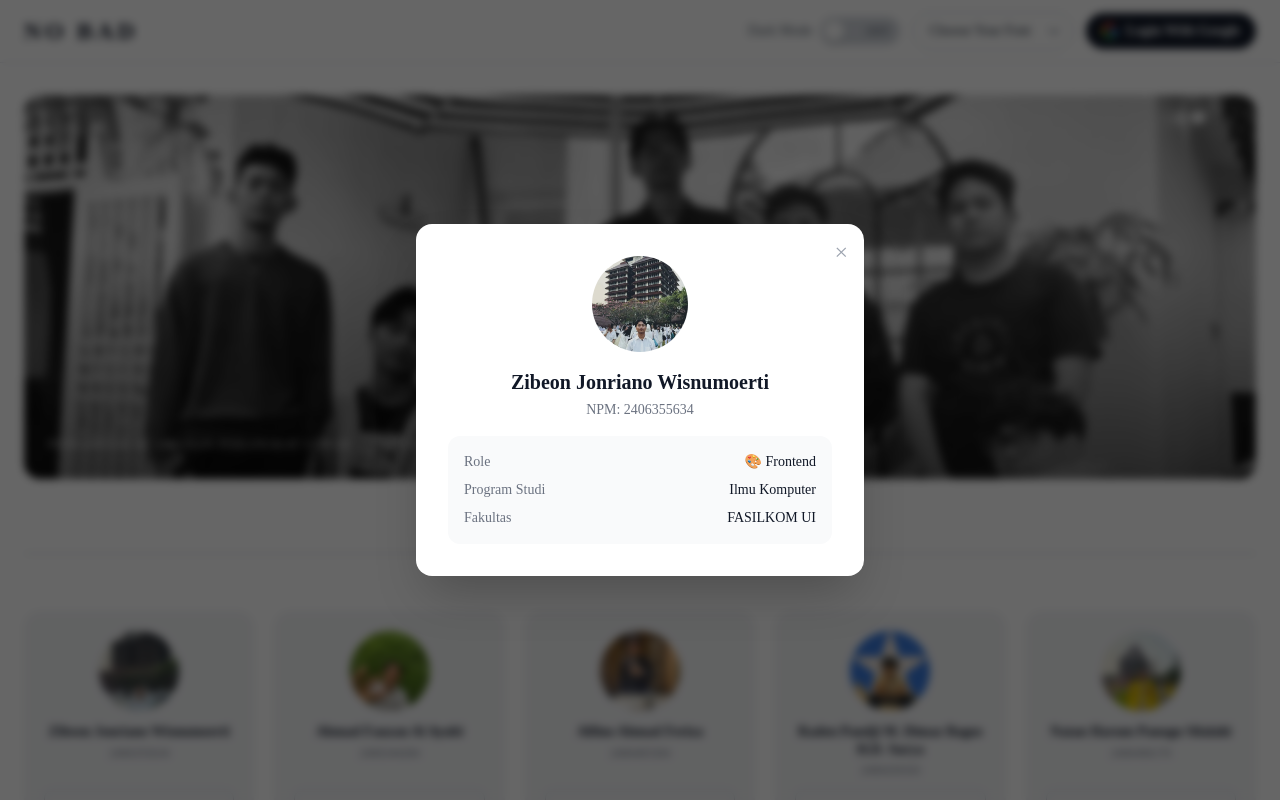
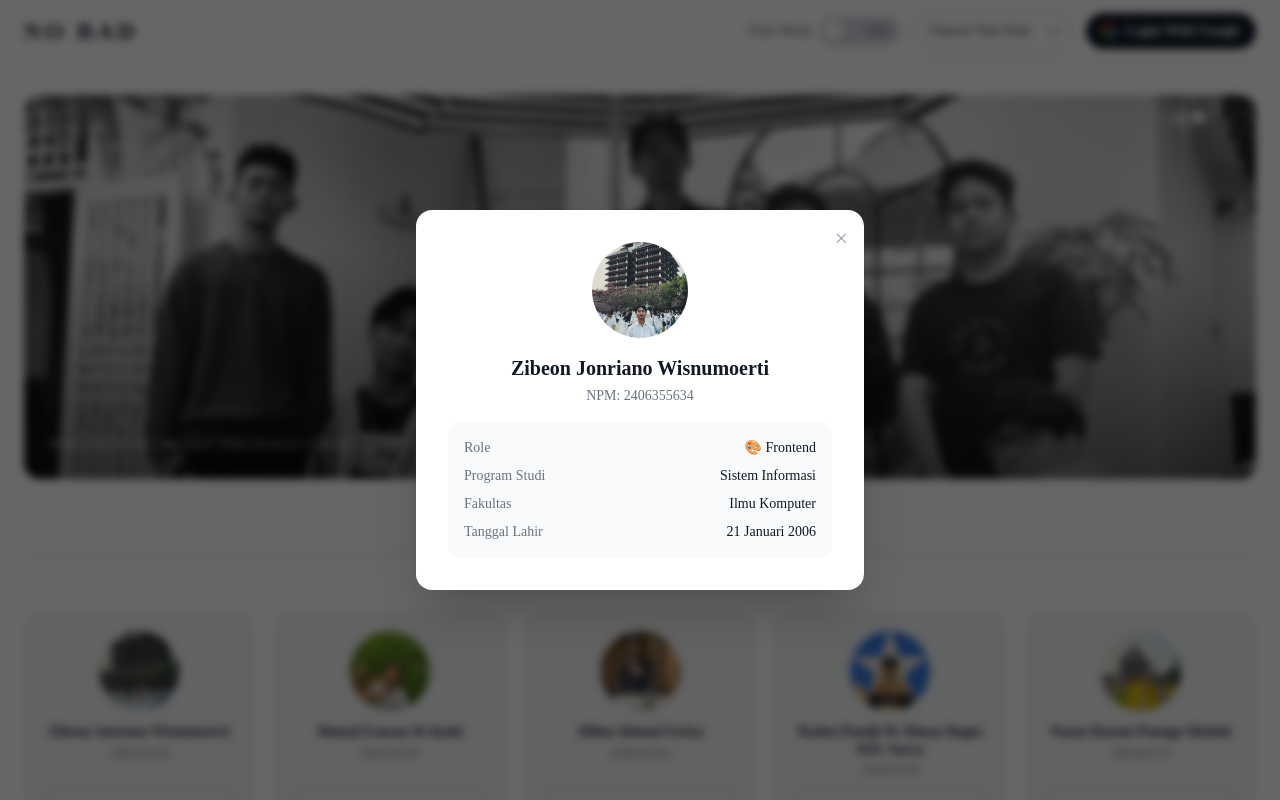
Before and after one commit to NO-BAD-PKPL-26/Auth-Project, a Django app: template landing/templates/landing_page.html in a window 1280 px wide, after a click that opens the changed part. Run offline with Django 5.2, Linux system fonts and the light colour scheme; the template is opened without the code that fills it, so the values that code supplies are empty; some libraries are stand-ins or nearby versions; some web fonts are replaced.

Commit message:
memperbaiki isi dari biodata

```diff
--- a/auth_project/settings.py
+++ b/auth_project/settings.py
@@ -42,6 +42,7 @@ INSTALLED_APPS = [
     'django.contrib.messages',
     'django.contrib.staticfiles',
     'landing',
+    'social_django',
 ]
 
 MIDDLEWARE = [
--- a/landing/templates/landing_page.html
+++ b/landing/templates/landing_page.html
@@ -322,11 +322,15 @@
             </div>
             <div class="flex justify-between text-sm">
             <span class="text-gray-500">Program Studi</span>
+            <span class="font-medium">Sistem Informasi</span>
+            </div>
+            <div class="flex justify-between text-sm">
+            <span class="text-gray-500">Fakultas</span>
             <span class="font-medium">Ilmu Komputer</span>
             </div>
             <div class="flex justify-between text-sm">
-            <span class="text-gray-500">Fakultas</span>
-            <span class="font-medium">FASILKOM UI</span>
+            <span class="text-gray-500">Tanggal Lahir</span>
+            <span class="font-medium">21 Januari 2006</span>
             </div>
         </div>
         </div>
@@ -351,11 +355,15 @@
             </div>
             <div class="flex justify-between text-sm">
             <span class="text-gray-500">Program Studi</span>
+            <span class="font-medium">Sistem Informasi</span>
+            </div>
+            <div class="flex justify-between text-sm">
+            <span class="text-gray-500">Fakultas</span>
             <span class="font-medium">Ilmu Komputer</span>
             </div>
             <div class="flex justify-between text-sm">
-            <span class="text-gray-500">Fakultas</span>
-            <span class="font-medium">FASILKOM UI</span>
+            <span class="text-gray-500">Tanggal Lahir</span>
+            <span class="font-medium">02 Desember 2005</span>
             </div>
         </div>
         </div>
@@ -380,11 +388,15 @@
             </div>
             <div class="flex justify-between text-sm">
             <span class="text-gray-500">Program Studi</span>
+            <span class="font-medium">Sistem Informasi</span>
+            </div>
+            <div class="flex justify-between text-sm">
+            <span class="text-gray-500">Fakultas</span>
             <span class="font-medium">Ilmu Komputer</span>
             </div>
             <div class="flex justify-between text-sm">
-            <span class="text-gray-500">Fakultas</span>
-            <span class="font-medium">FASILKOM UI</span>
+            <span class="text-gray-500">Tanggal Lahir</span>
+            <span class="font-medium">15 Juli 2006</span>
             </div>
         </div>
         </div>
@@ -409,11 +421,15 @@
             </div>
             <div class="flex justify-between text-sm">
             <span class="text-gray-500">Program Studi</span>
+            <span class="font-medium">Sistem Informasi</span>
+            </div>
+            <div class="flex justify-between text-sm">
+            <span class="text-gray-500">Fakultas</span>
             <span class="font-medium">Ilmu Komputer</span>
             </div>
             <div class="flex justify-between text-sm">
-            <span class="text-gray-500">Fakultas</span>
-            <span class="font-medium">FASILKOM UI</span>
+            <span class="text-gray-500">Tanggal Lahir</span>
+            <span class="font-medium">17 Januari 2006</span>
             </div>
         </div>
         </div>
@@ -438,11 +454,15 @@
             </div>
             <div class="flex justify-between text-sm">
             <span class="text-gray-500">Program Studi</span>
+            <span class="font-medium">Sistem Informasi</span>
+            </div>
+            <div class="flex justify-between text-sm">
+            <span class="text-gray-500">Fakultas</span>
             <span class="font-medium">Ilmu Komputer</span>
             </div>
             <div class="flex justify-between text-sm">
-            <span class="text-gray-500">Fakultas</span>
-            <span class="font-medium">FASILKOM UI</span>
+            <span class="text-gray-500">Tanggal Lahir</span>
+            <span class="font-medium">15 Desember 2005</span>
             </div>
         </div>
         </div>
```
